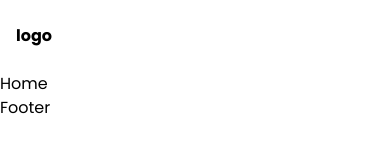
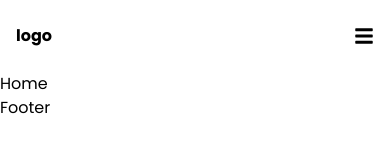
Before and after one commit to mdriyajulislamakash11/Real-Furniture-Project, a React (Vite) app: page / in a window 390 px wide. Shown: the top 160 px of the page. Built offline with nearby package versions, Linux system fonts and the light colour scheme.

Commit message:
hamburger menu er kaj korlam

```diff
--- a/src/components/Navber.jsx
+++ b/src/components/Navber.jsx
@@ -1,6 +1,6 @@
 import React from "react";
 import { Link, NavLink } from "react-router-dom";
-import { FaShoppingBag } from "react-icons/fa";
+import { FaBars, FaShoppingBag } from "react-icons/fa";
 
 const navItems = [
   { path: "/", label: "furnituire" },
@@ -42,6 +42,11 @@ const Navber = () => {
             </Link>
           </div>
 
+          {/* hamburger menu */}
+          <div className="md:hidden text-xl cursor-pointer hover:text-primary">
+            <FaBars />
+          </div>
+
           {/* menu item */}
           <div className="hidden md:flex">
             <NavItems />
```
